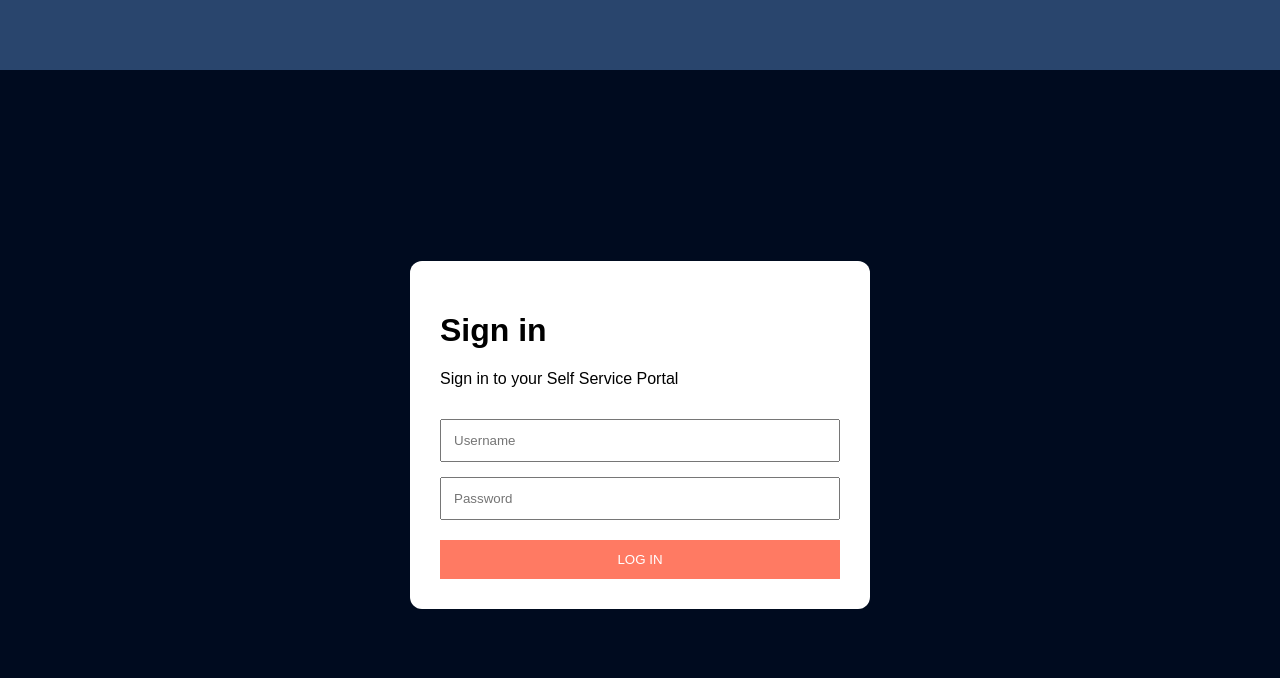
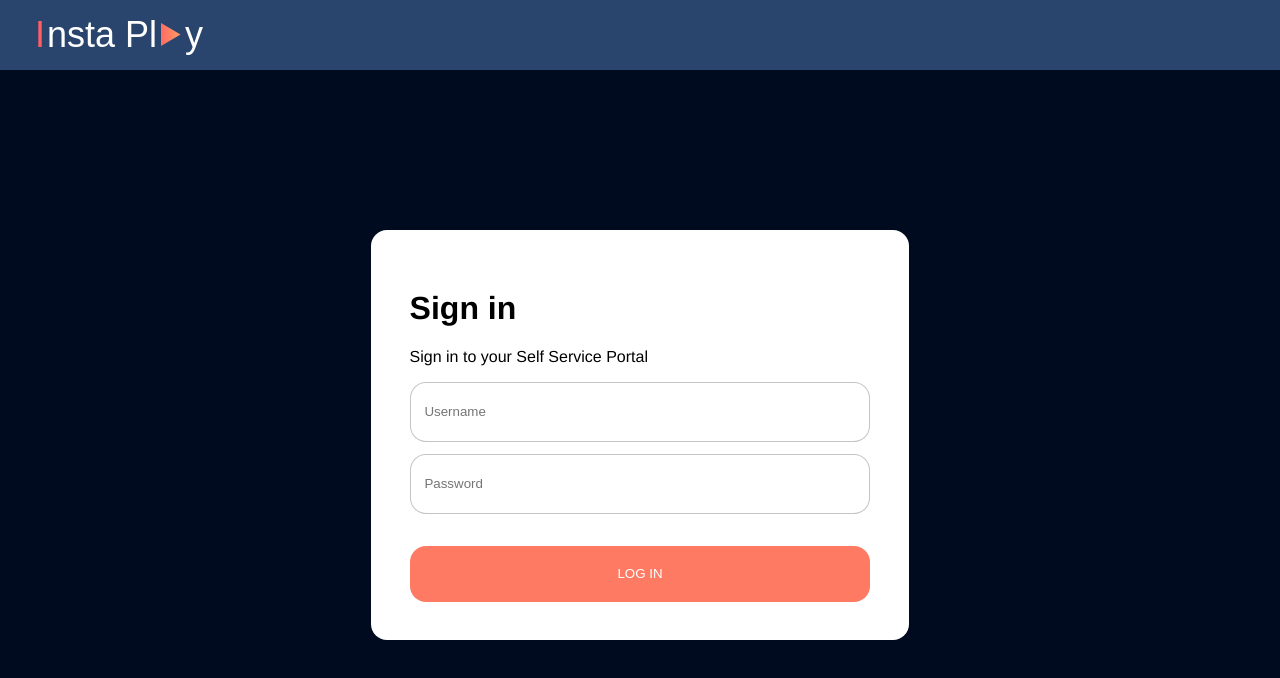
Before and after one commit to hema-subburaman/InstaPlay, a React (Vite) app in the folder movieDB/: page / in a window 1280 px wide. Shown: the top 678 px of the page. Built offline with nearby package versions, Linux system fonts and the light colour scheme.

Commit message:
Project installed

```diff
--- a/movieDB/src/components/Header.jsx
+++ b/movieDB/src/components/Header.jsx
@@ -1,7 +1,14 @@
+import playIcon from "../assets/playIcon.svg";
 function Header(){
     return(
         <header className="header">
+            <div className="logo">
+                <span className="highlight">I</span>
+                <span className="logo-text">nsta Pl</span>
+                <img src={playIcon} alt="play" className="play-icon"/>
+                <span className="logo-text">y</span>
 
+            </div>
         </header>
     );
 }
--- a/movieDB/src/styles/Login.css
+++ b/movieDB/src/styles/Login.css
@@ -9,7 +9,7 @@ body {
   height: 70px;
   display: flex;
   align-items: center;
-  padding-left: 40px;
+  padding-left: 35px;
   color: white;
 }
 
@@ -21,25 +21,54 @@ body {
 }
 
 .login-card {
-  width: 400px;
+  width: 42%;
+  font-family: Helvetica;
+  max-height: 552px;
+  min-height: 378px;
   background: white;
-  padding: 30px;
-  border-radius: 12px;
+  border-radius: 16px;
+  padding: 3%;
+  box-sizing: border-box;
 }
 
 .login-card input {
   width: 100%;
-  padding: 12px;
-  margin-top: 15px;
+  height: 60px;
+  margin-bottom: 12px;
+  border-radius: 16px;
+  padding: 0 3%;
   box-sizing: border-box;
+  border: 1px solid rgba(0, 0, 0, 0.23);
 }
 
 .login-card button {
   width: 100%;
+  height: 56px;
   margin-top: 20px;
+  border-radius: 16px;
   padding: 12px;
   border: none;
   background: #ff7a63;
   color: white;
   cursor: pointer;
 }
+
+.logo {
+  display: flex;
+  align-items: center;
+  font-size: 36px;
+  font-weight: 400;
+  color: white;
+  gap: 2px;
+  font-family: Arial,sans-serif;
+  line-height: 1;
+}
+
+.play-icon {
+  width: 24px;
+  height: 24px;
+}
+
+.highlight {
+  color: #FF5E62;
+}
```
Also changed, not shown: movieDB/src/assets/playIcon.svg (renamed from movieDB/src/assets/Polygon 1.svg).
